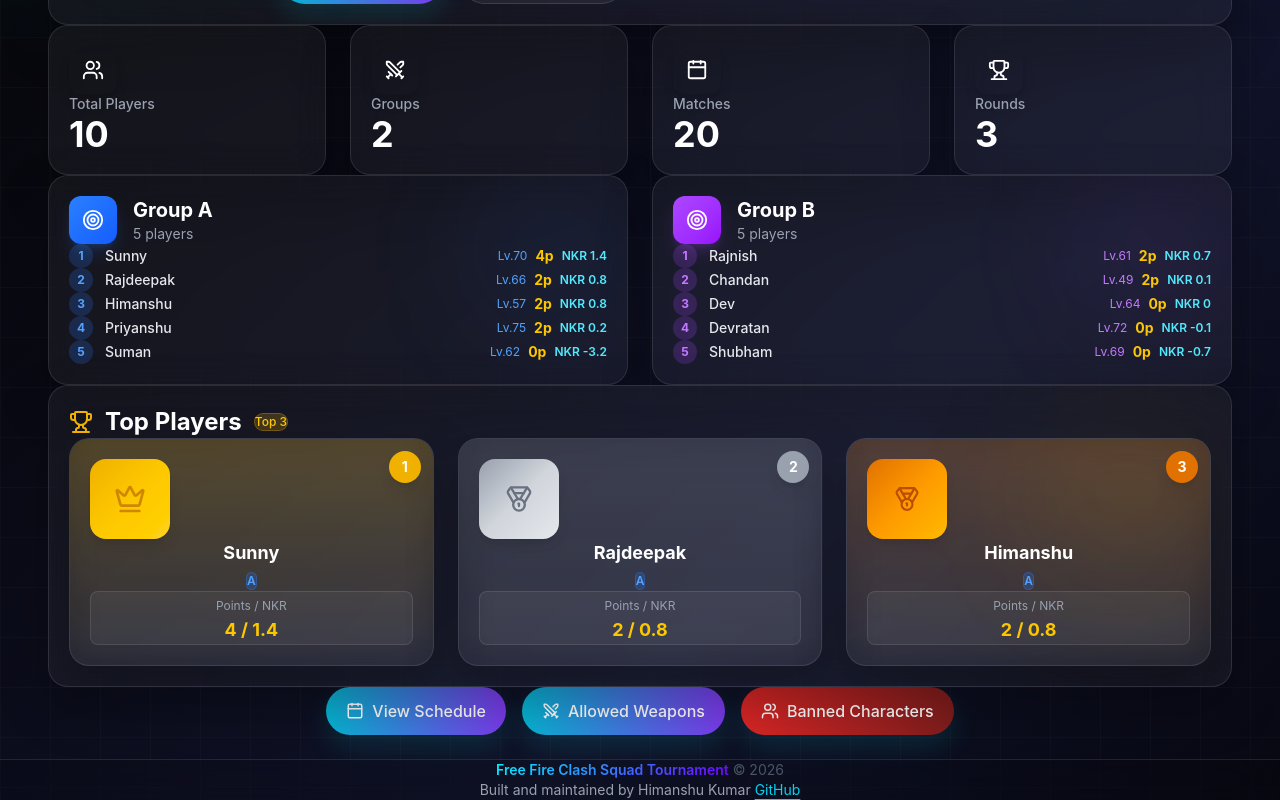
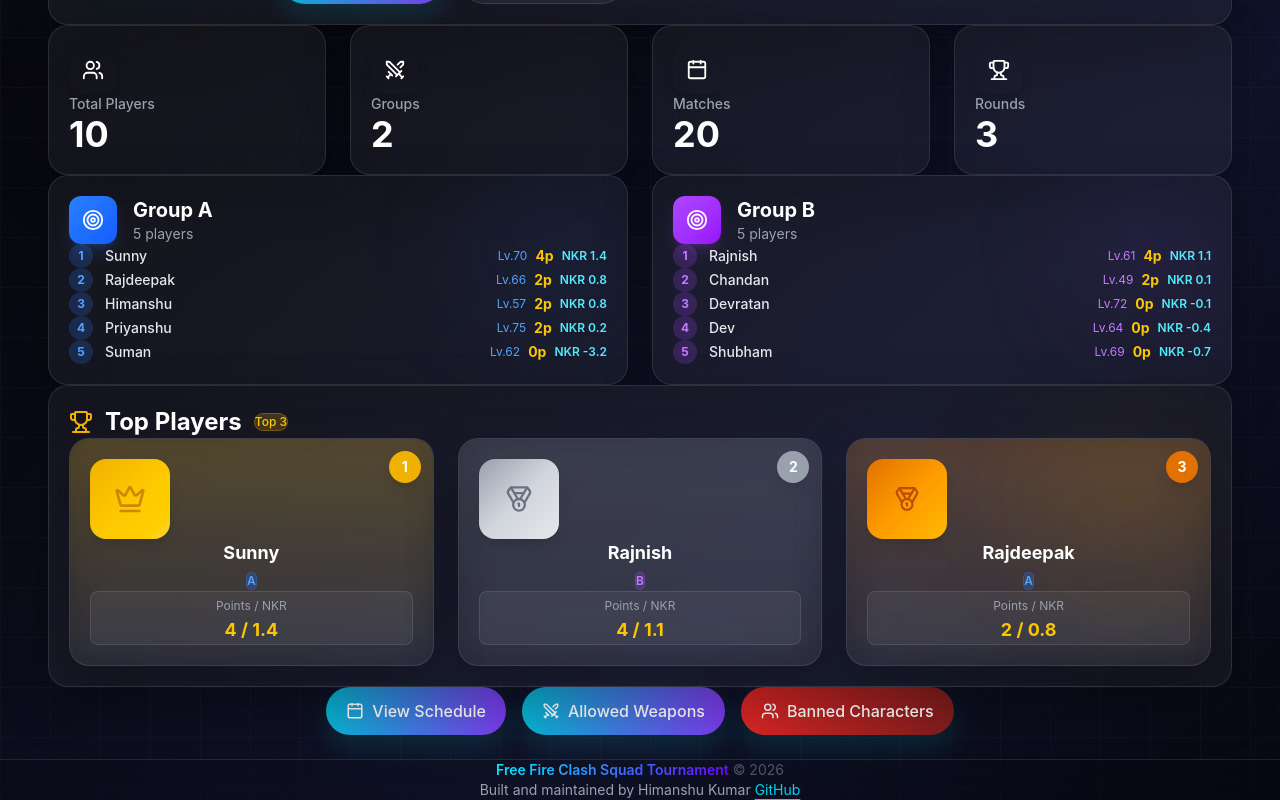
Before and after one commit to himanshu231204/ff-website, a React (Vite) app: page / in a window 1280 px wide. Shown: the part 413-1213 px from the top of the page. Built offline with nearby package versions, Linux system fonts and the light colour scheme.

Commit message:
feat: Update match results and schedule status for group B

```diff
--- a/src/data/tournamentInput.js
+++ b/src/data/tournamentInput.js
@@ -116,7 +116,7 @@ export const matchResultsInput = {
   ],
   groupB: [
     { id: 1, winner: null, kills: { Devratan: 0, Shubham: 0 } },
-    { id: 2, winner: null, kills: { Dev: 0, Rajnish: 0 } },
+    { id: 2, winner: 'Rajnish', kills: { Dev: 4, Rajnish: 8 } },
     { id: 3, winner: 'Chandan', kills: { Chandan: 7, Devratan: 8 } },
     { id: 4, winner: null, kills: { Shubham: 0, Dev: 0 } },
     { id: 5, winner: null, kills: { Rajnish: 0, Chandan: 0 } },
@@ -146,7 +146,7 @@ export const scheduleStatusInput = {
   ],
   groupB: [
     { id: 1, allowStart: null },
-    { id: 2, allowStart: null },
+    { id: 2, allowStart: true },
     { id: 3, allowStart: true },
     { id: 4, allowStart: null },
     { id: 5, allowStart: null },
```
